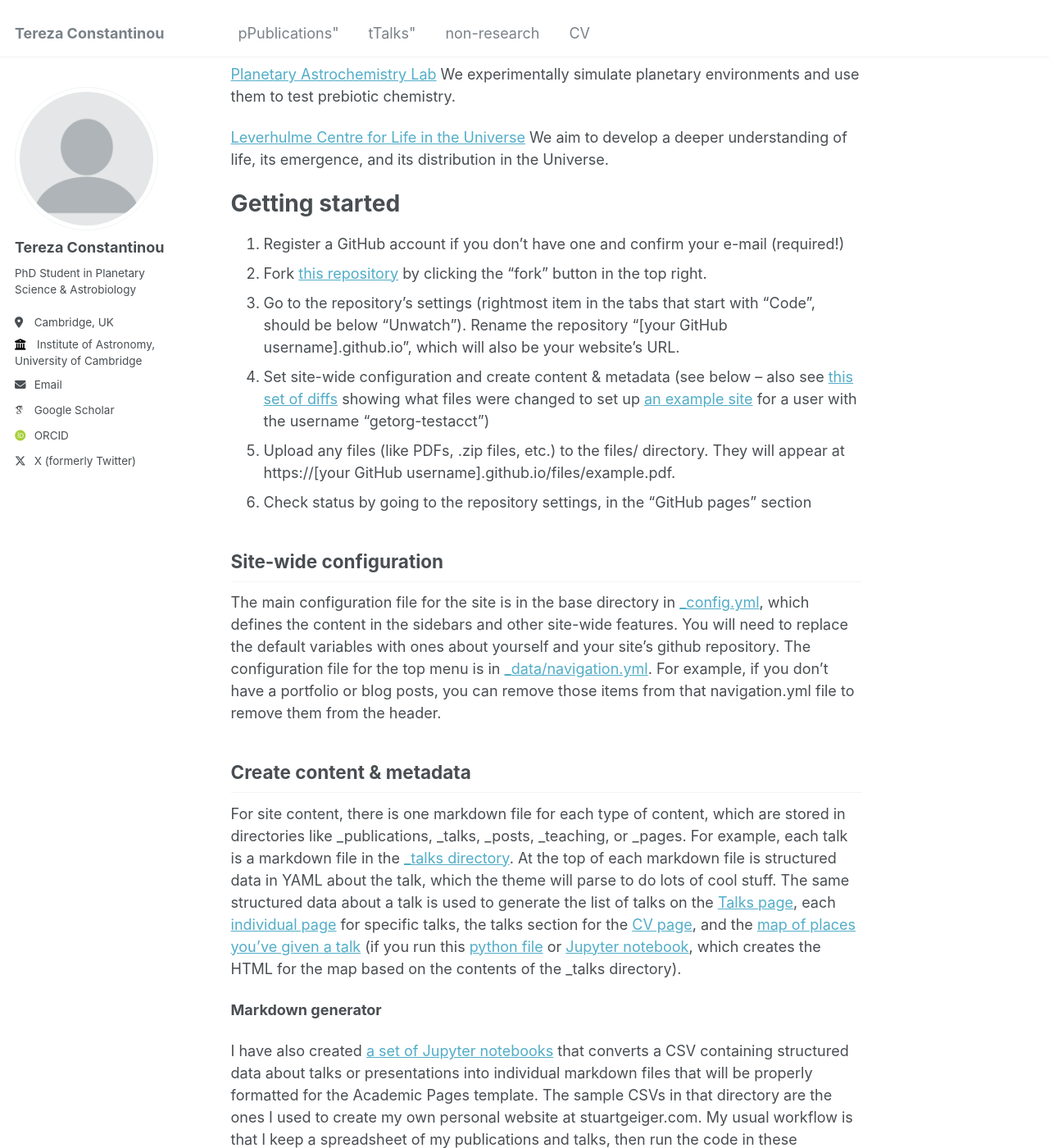
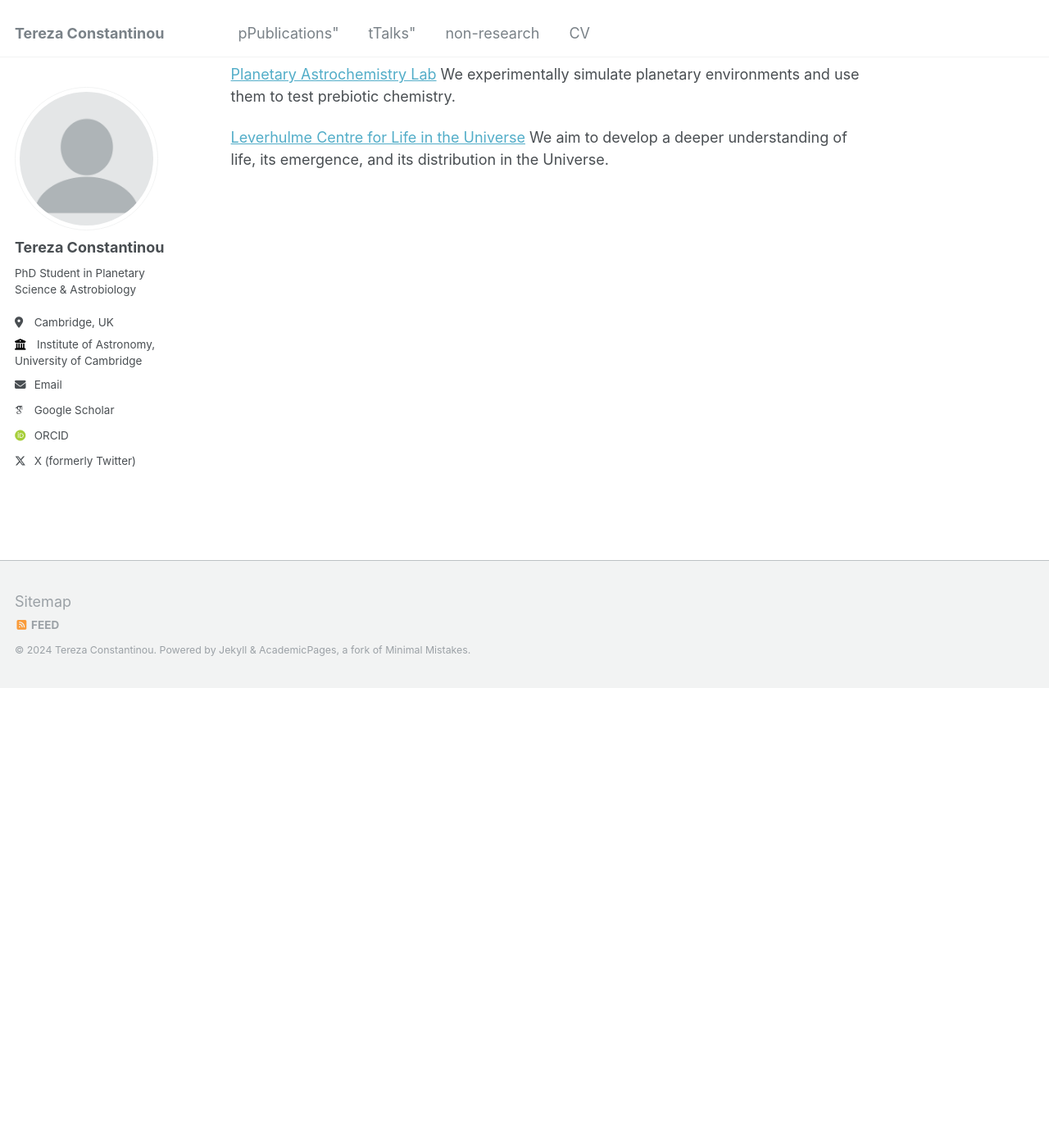
Before and after one commit to terezaconst/terezaconst.github.io, a Jekyll site: the page built from _pages/about.md, in a window 1280 px wide and 1400 px high, scrolled down 561 px. Shown: the whole window at 82% size. Built offline with Jekyll 4.4.1, drawn with Linux system fonts in a browser that asks for light colours; some web fonts are replaced; some of the changed text lies outside the part shown.

Commit message:
about.md updates

```diff
--- a/_pages/about.md
+++ b/_pages/about.md
@@ -28,37 +28,3 @@
 
 [Leverhulme Centre for Life in the Universe](https://www.lclu.cam.ac.uk/)
 We aim to develop a deeper understanding of life, its emergence, and its distribution in the Universe.
-
-
-Getting started
-======
-1. Register a GitHub account if you don't have one and confirm your e-mail (required!)
-1. Fork [this repository](https://github.com/academicpages/academicpages.github.io) by clicking the "fork" button in the top right.
-1. Go to the repository's settings (rightmost item in the tabs that start with "Code", should be below "Unwatch"). Rename the repository "[your GitHub username].github.io", which will also be your website's URL.
-1. Set site-wide configuration and create content & metadata (see below -- also see [this set of diffs](http://archive.is/3TPas) showing what files were changed to set up [an example site](https://getorg-testacct.github.io) for a user with the username "getorg-testacct")
-1. Upload any files (like PDFs, .zip files, etc.) to the files/ directory. They will appear at https://[your GitHub username].github.io/files/example.pdf.
-1. Check status by going to the repository settings, in the "GitHub pages" section
-
-Site-wide configuration
-------
-The main configuration file for the site is in the base directory in [_config.yml](https://github.com/academicpages/academicpages.github.io/blob/master/_config.yml), which defines the content in the sidebars and other site-wide features. You will need to replace the default variables with ones about yourself and your site's github repository. The configuration file for the top menu is in [_data/navigation.yml](https://github.com/academicpages/academicpages.github.io/blob/master/_data/navigation.yml). For example, if you don't have a portfolio or blog posts, you can remove those items from that navigation.yml file to remove them from the header.
-
-Create content & metadata
-------
-For site content, there is one markdown file for each type of content, which are stored in directories like _publications, _talks, _posts, _teaching, or _pages. For example, each talk is a markdown file in the [_talks directory](https://github.com/academicpages/academicpages.github.io/tree/master/_talks). At the top of each markdown file is structured data in YAML about the talk, which the theme will parse to do lots of cool stuff. The same structured data about a talk is used to generate the list of talks on the [Talks page](https://academicpages.github.io/talks), each [individual page](https://academicpages.github.io/talks/2012-03-01-talk-1) for specific talks, the talks section for the [CV page](https://academicpages.github.io/cv), and the [map of places you've given a talk](https://academicpages.github.io/talkmap.html) (if you run this [python file](https://github.com/academicpages/academicpages.github.io/blob/master/talkmap.py) or [Jupyter notebook](https://github.com/academicpages/academicpages.github.io/blob/master/talkmap.ipynb), which creates the HTML for the map based on the contents of the _talks directory).
-
-**Markdown generator**
-
-I have also created [a set of Jupyter notebooks](https://github.com/academicpages/academicpages.github.io/tree/master/markdown_generator
-) that converts a CSV containing structured data about talks or presentations into individual markdown files that will be properly formatted for the Academic Pages template. The sample CSVs in that directory are the ones I used to create my own personal website at stuartgeiger.com. My usual workflow is that I keep a spreadsheet of my publications and talks, then run the code in these notebooks to generate the markdown files, then commit and push them to the GitHub repository.
-
-How to edit your site's GitHub repository
-------
-Many people use a git client to create files on their local computer and then push them to GitHub's servers. If you are not familiar with git, you can directly edit these configuration and markdown files directly in the github.com interface. Navigate to a file (like [this one](https://github.com/academicpages/academicpages.github.io/blob/master/_talks/2012-03-01-talk-1.md) and click the pencil icon in the top right of the content preview (to the right of the "Raw | Blame | History" buttons). You can delete a file by clicking the trashcan icon to the right of the pencil icon. You can also create new files or upload files by navigating to a directory and clicking the "Create new file" or "Upload files" buttons.
-
-Example: editing a markdown file for a talk
-![Editing a markdown file for a talk](/images/editing-talk.png)
-
-For more info
-------
-More info about configuring Academic Pages can be found in [the guide](https://academicpages.github.io/markdown/). The [guides for the Minimal Mistakes theme](https://mmistakes.github.io/minimal-mistakes/docs/configuration/) (which this theme was forked from) might also be helpful.
```
